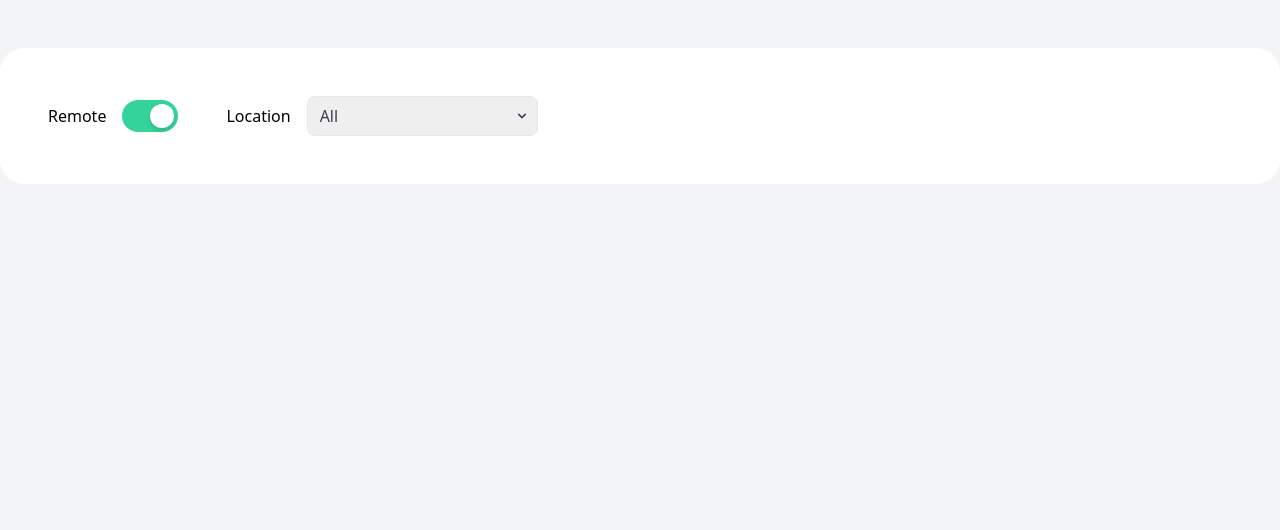
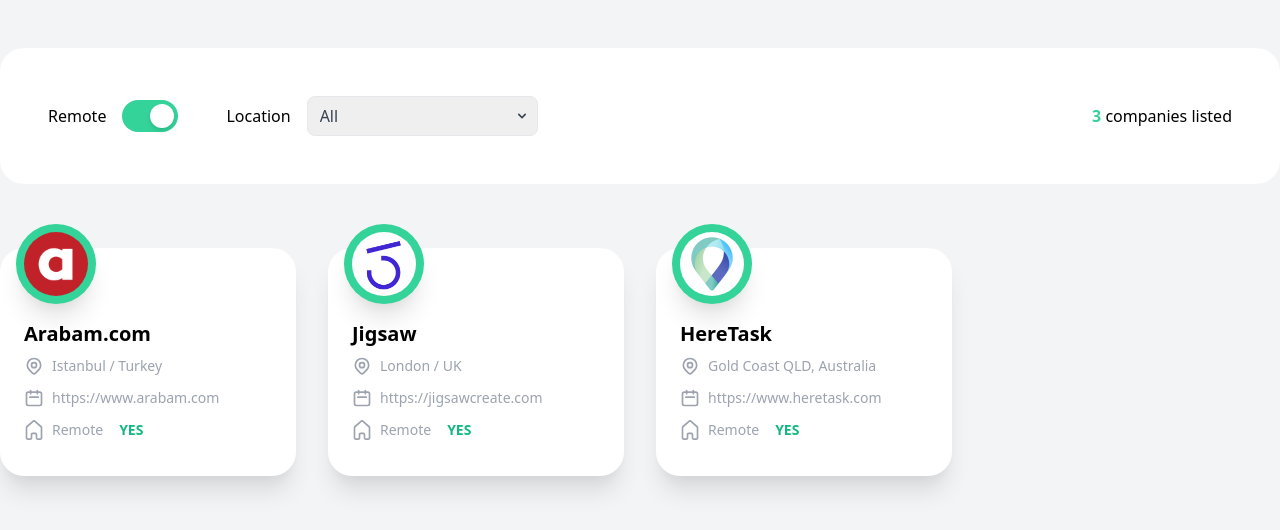
Before and after one commit to suleyman/companies-using-vue, a Vue app: page / in a window 1280 px wide. Shown: the top 530 px of the page. Built offline with nearby package versions, Linux system fonts and the light colour scheme.

Commit message:
fix: location select

```diff
--- a/src/App.vue
+++ b/src/App.vue
@@ -75,7 +75,7 @@ export default defineComponent({
     const filteredCompanies = computed(() => {
       return _filter(companies.value, {
         isRemote: isRemote.value,
-        ...(selectedLocation.value ? { location: selectedLocation.value } : {}),
+        ...(selectedLocation.value != "All" ? { location: selectedLocation.value } : {}),
       });
     });
 
```
